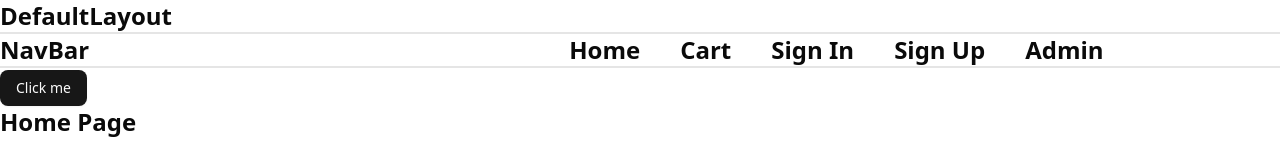
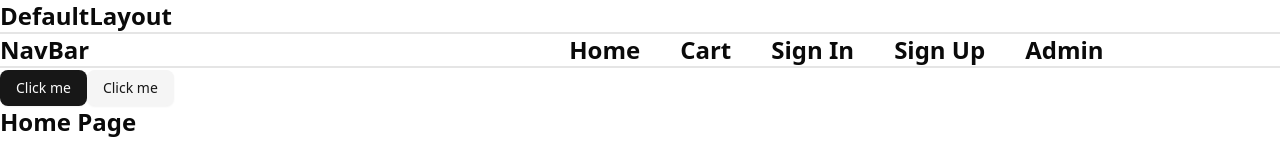
Before and after one commit to MikeeOo/shop-web, a React (Vite) app: page / in a window 1280 px wide. Shown: the top 160 px of the page. Built offline with nearby package versions, Linux system fonts and the light colour scheme.

Commit message:
Add secondary button to DefaultLayout for improved user interaction options.

```diff
--- a/src/layouts/DefaultLayout.tsx
+++ b/src/layouts/DefaultLayout.tsx
@@ -1,5 +1,4 @@
 import { Outlet } from 'react-router-dom';
-
 import NavBar from '../partials/NavBar';
 import { Button } from '@/components/common/atoms/buttons';
 
@@ -9,6 +8,7 @@ export default function DefaultLayout() {
 			<div className="border-b-2">DefaultLayout</div>
 			<NavBar />
 			<Button.Primary text="Click me" />
+			<Button.Secondary text="Click me" />
 			<Outlet />
 		</div>
 	);
```
